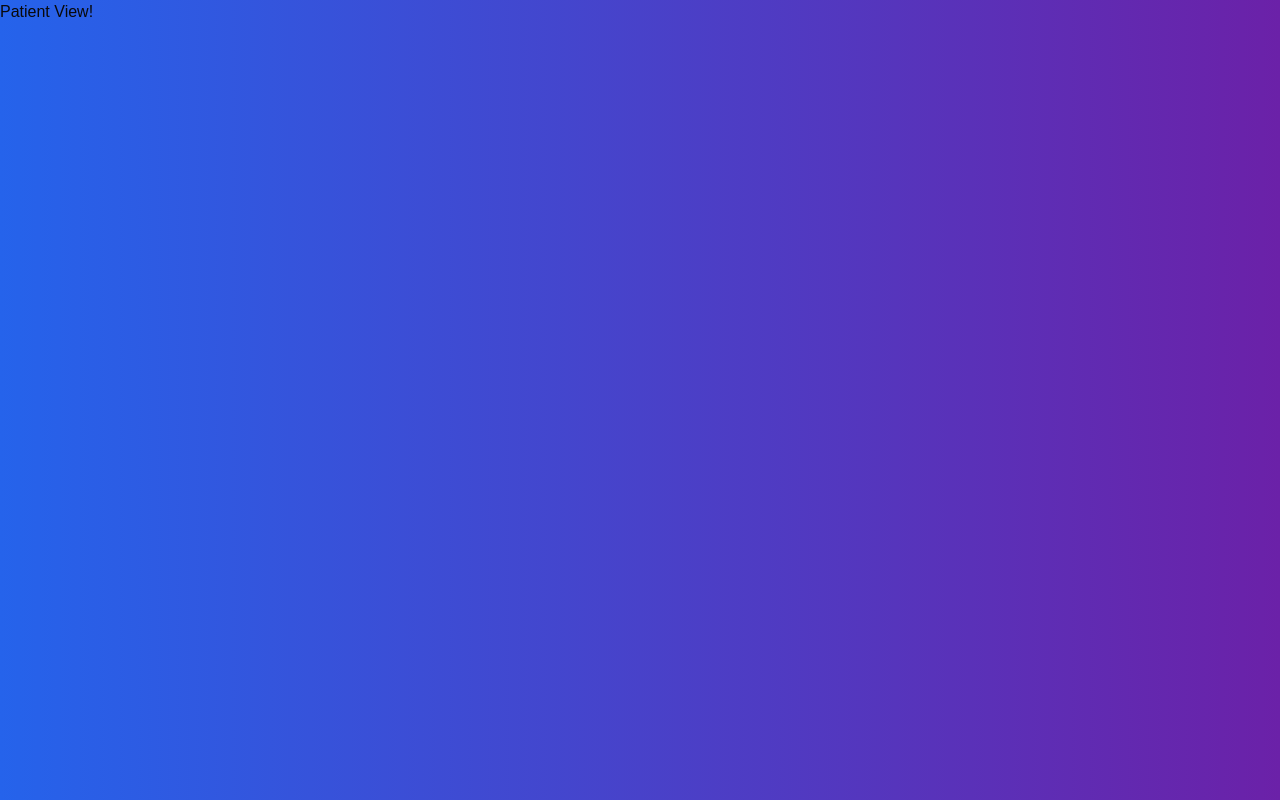
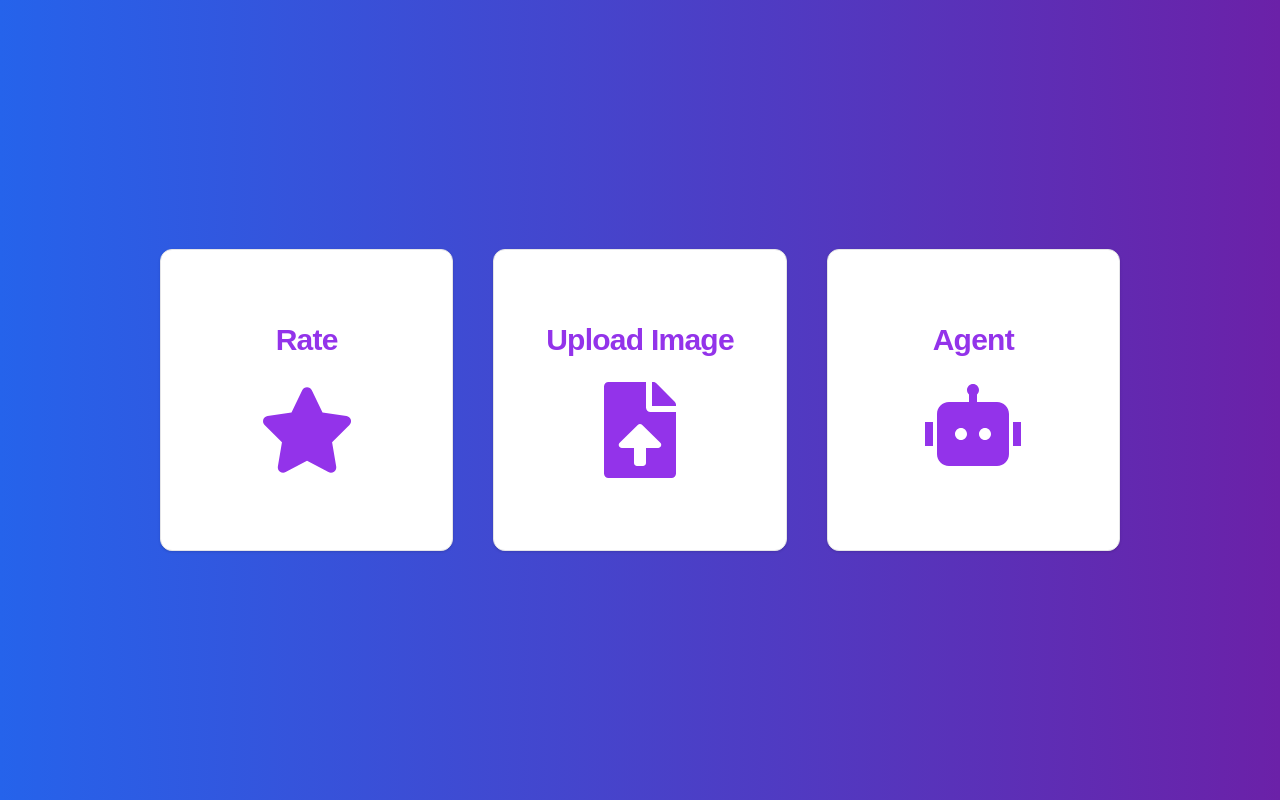
Before and after one commit to GaiaHackathon/frontend, a Next.js app: page /patient in a window 1280 px wide. Built offline with nearby package versions, Linux system fonts and the light colour scheme.

Commit message:
patient route icons are up

```diff
--- a/app/patient/page.tsx
+++ b/app/patient/page.tsx
@@ -1,3 +1,44 @@
+import { Card, CardContent, CardHeader, CardTitle } from '@/components/ui/card';
+import Link from 'next/link';
+import { FaStar } from 'react-icons/fa6';
+import { FaFileUpload } from 'react-icons/fa';
+import { RiRobot2Fill } from 'react-icons/ri';
+
 export default function () {
-  return <div>Patient View!</div>;
+  return (
+    <div className='w-screen h-screen flex justify-center items-center'>
+      <div className='flex justify-between w-3/4 gap-10'>
+        <Card className='w-2/4 py-12 hover:bg-purple-400 cursor-pointer'>
+          <CardHeader>
+            <CardTitle className='text-center text-purple-600 text-3xl'>
+              <Link href=''>Rate</Link>
+            </CardTitle>
+          </CardHeader>
+          <CardContent className='flex justify-center items-center'>
+            <FaStar className='h-24 w-24 text-purple-600' />
+          </CardContent>
+        </Card>
+        <Card className='w-2/4 py-12 hover:bg-purple-400 cursor-pointer'>
+          <CardHeader>
+            <CardTitle className='text-center text-purple-600 text-3xl'>
+              <Link href=''>Upload Image</Link>
+            </CardTitle>
+          </CardHeader>
+          <CardContent className='flex justify-center items-center'>
+            <FaFileUpload className='h-24 w-24 text-purple-600' />
+          </CardContent>
+        </Card>
+        <Card className='w-2/4 py-12 hover:bg-purple-400 cursor-pointer'>
+          <CardHeader>
+            <CardTitle className='text-center text-purple-600 text-3xl'>
+              <Link href=''>Agent</Link>
+            </CardTitle>
+          </CardHeader>
+          <CardContent className='flex justify-center items-center'>
+            <RiRobot2Fill className='h-24 w-24 text-purple-600' />
+          </CardContent>
+        </Card>
+      </div>
+    </div>
+  );
 }
--- a/app/register/page.tsx
+++ b/app/register/page.tsx
@@ -1,36 +1,28 @@
 'use client';
 
-import { useRouter } from 'next/navigation';
 import { Card, CardContent, CardHeader, CardTitle } from '@/components/ui/card';
 import { FaUserDoctor } from 'react-icons/fa6';
 import { RiUserHeartFill } from 'react-icons/ri';
+import Link from 'next/link';
 
 export default function Register() {
-  const router = useRouter();
-
   return (
     <div className='w-screen h-screen flex justify-center items-center'>
       <div className='flex justify-between w-3/4 gap-10'>
-        <Card
-          className='w-2/4 py-12 hover:bg-purple-400 cursor-pointer'
-          onClick={() => router.push('/register/practitioner')}
-        >
+        <Card className='w-2/4 py-12 hover:bg-purple-400 cursor-pointer'>
           <CardHeader>
             <CardTitle className='text-center text-purple-600 text-3xl'>
-              Practitioner
+              <Link href='/register/practitioner'>Practitioner</Link>
             </CardTitle>
           </CardHeader>
           <CardContent className='flex justify-center items-center'>
             <FaUserDoctor className='h-24 w-24 text-purple-600' />
           </CardContent>
         </Card>
-        <Card
-          className='w-2/4 py-12 hover:bg-purple-400 cursor-pointer'
-          onClick={() => router.push('/register/patient')}
-        >
+        <Card className='w-2/4 py-12 hover:bg-purple-400 cursor-pointer'>
           <CardHeader>
             <CardTitle className='text-center text-purple-600 text-3xl'>
-              Patient
+              <Link href='/register/patient'>Patient</Link>
             </CardTitle>
           </CardHeader>
           <CardContent className='flex justify-center items-center'>
```
